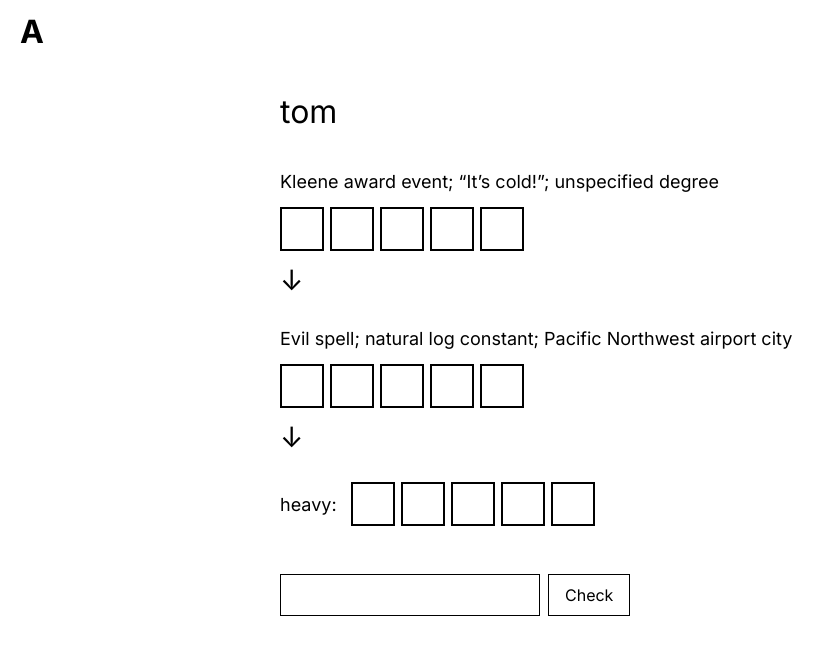
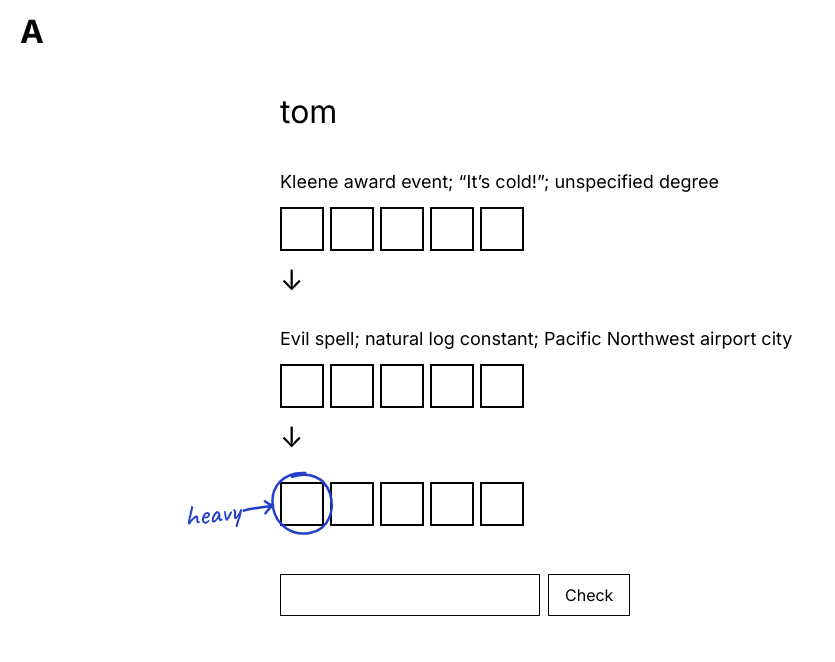
Before and after one commit to bbctol/a-hunt, a plain HTML site: page tom.html in a window 1280 px wide. Shown: the whole page, without its empty margins (0-835 px from the left). Drawn offline with Linux system fonts and the light colour scheme.

Commit message:
tom: replace 'heavy:' label with hand-drawn blue note and circle
Co-Authored-By: Claude Opus 5.5 <noreply@anthropic.com>
Claude-Session: https://claude.ai/code/session_01EqM32srCUuP86WeyHcUjdn

```diff
--- a/style.css
+++ b/style.css
@@ -112,10 +112,65 @@ img {
   height: 44px;
   border: 2px solid #000;
 }
-.boxes .label { margin-right: 8px; }
 .arrow {
   font-size: 28px;
   margin: 8px 0 24px !important;
+}
+
+/* Tom's last row: the blue hand-written note and circle.
+   "Pen blue" is set once here; change it to recolor both drawings. */
+.handwritten-row {
+  --pen: #2340c8;
+  position: relative;          /* lets the note be placed relative to this row */
+}
+/* "heavy →": hangs off to the LEFT of the squares (outside the text column),
+   so the squares still line up with the rows above. */
+.scribble-note {
+  position: absolute;
+  right: calc(100% + 4px);     /* just left of the first square */
+  top: 14px;                   /* a little lower than the middle, like the sketch */
+  display: flex;
+  align-items: center;
+  font-family: "Caveat", "Comic Sans MS", cursive;
+  font-size: 30px;
+  line-height: 1;
+  color: var(--pen);
+  white-space: nowrap;
+  transform: rotate(-7deg);    /* slight tilt so it looks hand-written */
+}
+/* The two drawings share the same "pen" look */
+.scribble-arrow path,
+.scribble-circle path {
+  fill: none;
+  stroke: var(--pen);
+  stroke-width: 2.5;
+  stroke-linecap: round;
+  stroke-linejoin: round;
+  vector-effect: non-scaling-stroke;   /* keeps the line the same thickness */
+}
+.scribble-arrow {
+  width: 34px;
+  height: 17px;
+  margin-left: 2px;
+}
+/* The circle sits on top of the first square, a bit bigger than it */
+.boxes span.circled { position: relative; }
+.scribble-circle {
+  position: absolute;
+  left: -14px;
+  top: -14px;
+  width: calc(100% + 28px);
+  height: calc(100% + 28px);
+  transform: rotate(-4deg);
+  pointer-events: none;
+}
+/* On narrower screens there's no room to the left of the column,
+   so the note sits in the row just before the squares instead. */
+@media (max-width: 1000px) {
+  .scribble-note {
+    position: static;
+    margin-right: 14px;        /* room for the circle */
+  }
 }
 
 /* ---------- 24: grid of eight images ---------- */
--- a/tom.html
+++ b/tom.html
@@ -4,10 +4,11 @@
   <meta charset="utf-8">
   <meta name="viewport" content="width=device-width, initial-scale=1">
   <title>tom</title>
-  <!-- Loads the Inter font from Google Fonts -->
+  <!-- Loads the Inter font from Google Fonts, plus "Caveat" (a handwriting
+       font) used only for the blue "heavy" note on this page -->
   <link rel="preconnect" href="https://fonts.googleapis.com">
   <link rel="preconnect" href="https://fonts.gstatic.com" crossorigin>
-  <link rel="stylesheet" href="https://fonts.googleapis.com/css2?family=Inter:wght@400;700&display=swap">
+  <link rel="stylesheet" href="https://fonts.googleapis.com/css2?family=Inter:wght@400;700&family=Caveat:wght@500&display=swap">
   <link rel="stylesheet" href="style.css">
 </head>
 <body>
@@ -33,10 +34,23 @@
       </div>
       <p class="arrow" aria-hidden="true">↓</p>
 
-      <!-- SECTION 3: "heavy:" label before the first square -->
-      <div class="boxes">
-        <span class="label">heavy:</span>
-        <span class="box"></span><span class="box"></span><span class="box"></span><span class="box"></span><span class="box"></span>
+      <!-- SECTION 3: five squares, with a hand-written-looking blue note
+           ("heavy →") off to the left, and a hand-drawn circle around the
+           first square. Both drawings are small inline SVGs (line drawings
+           written in code); their look is set under "Tom" in style.css. -->
+      <div class="boxes handwritten-row">
+
+        <!-- The note. To change the word, edit "heavy" below. -->
+        <span class="scribble-note">heavy<svg class="scribble-arrow" viewBox="0 0 40 20" aria-hidden="true">
+            <path d="M2 11 C 12 9, 24 10, 36 9 M28 3 C 31 6, 34 8, 37 9 C 33 11, 30 14, 27 17"/>
+          </svg></span>
+
+        <!-- First square, with the circle drawn around it -->
+        <span class="box circled"><svg class="scribble-circle" viewBox="0 0 100 100" aria-hidden="true">
+            <path d="M58 5 C 28 1, 5 20, 7 50 C 9 79, 33 97, 60 93 C 87 89, 98 63, 92 37 C 86 13, 64 3, 38 9"/>
+          </svg></span>
+
+        <span class="box"></span><span class="box"></span><span class="box"></span><span class="box"></span>
       </div>
 
     </div>
```
